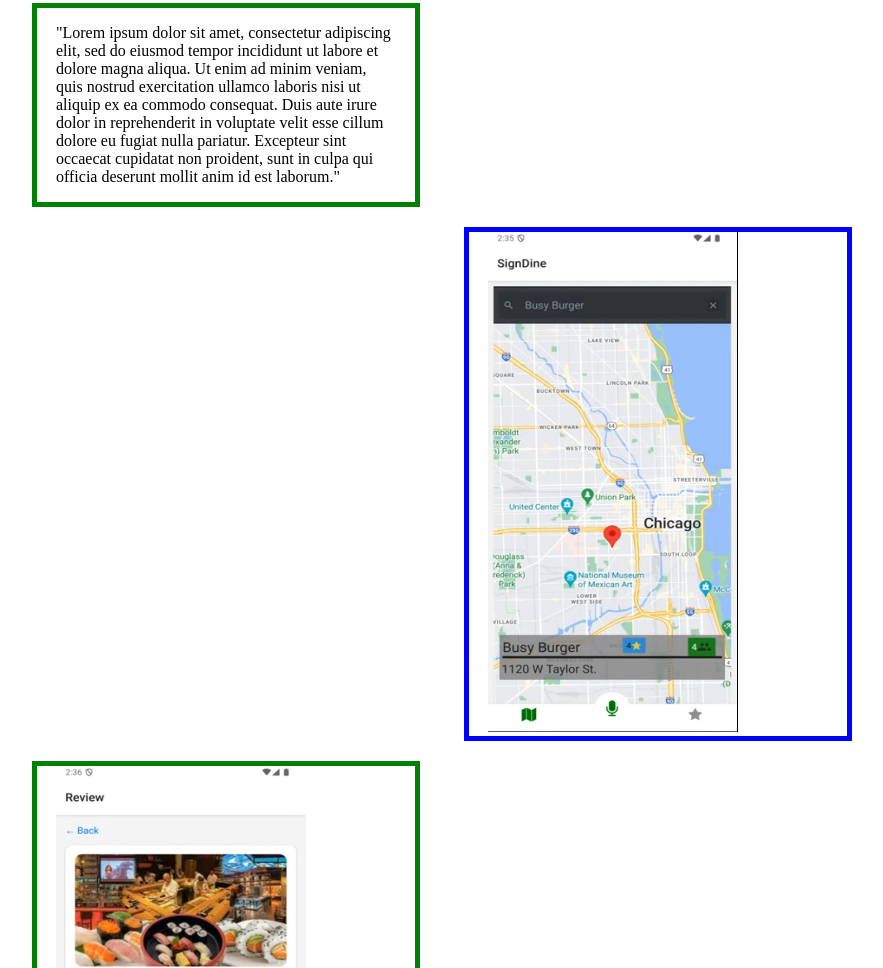
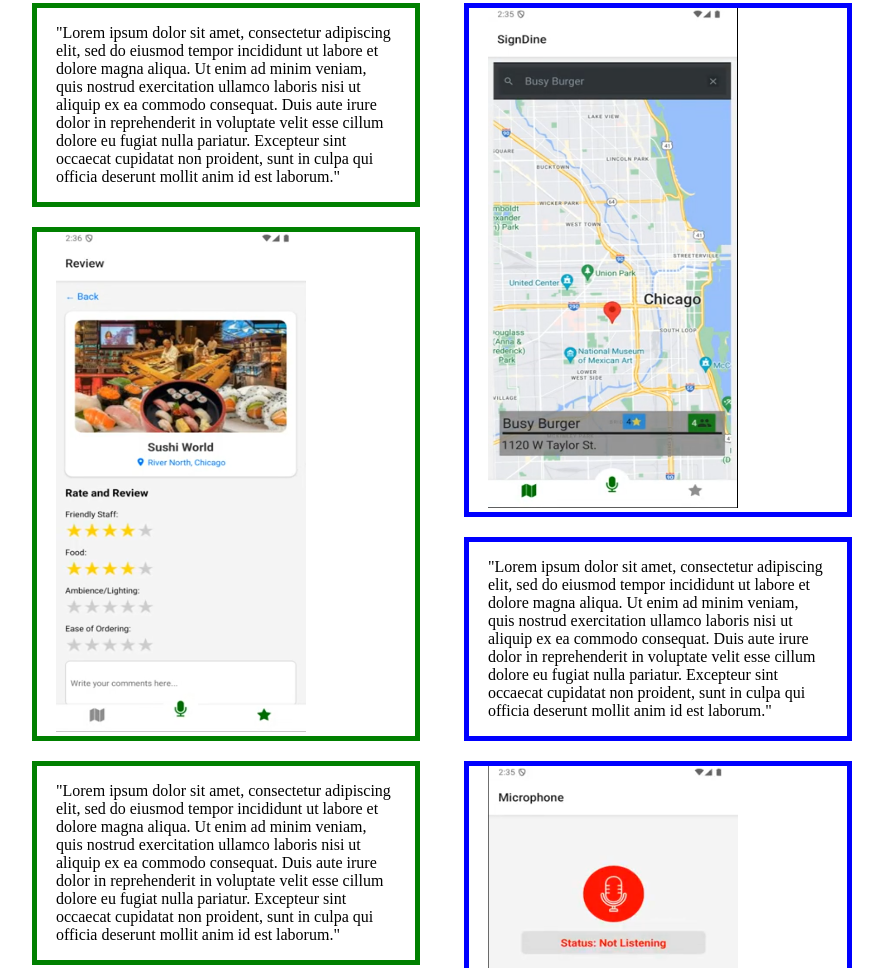
Before and after one commit to WesKw/WesKw.github.io, a plain HTML site: page index.html in a window 1280 px wide. Shown: the part 1170-2138 px from the top of the page, without its empty margins (198-1081 px from the left). Drawn offline with Linux system fonts and the light colour scheme.

Commit message:
Small layout update

```diff
--- a/styles.css
+++ b/styles.css
@@ -36,16 +36,16 @@ img {
     height: auto;
     border: 5px, green, solid;
     text-align: left;
-    clear: right;
+    flex: auto;
 }
 
 .right {
     float: right;
     margin: 10px;
-    clear: left;
     border: 5px, blue, solid;
     width: 45%;
     height: auto;
+    clear: right;
 }
 
 #header {
```
